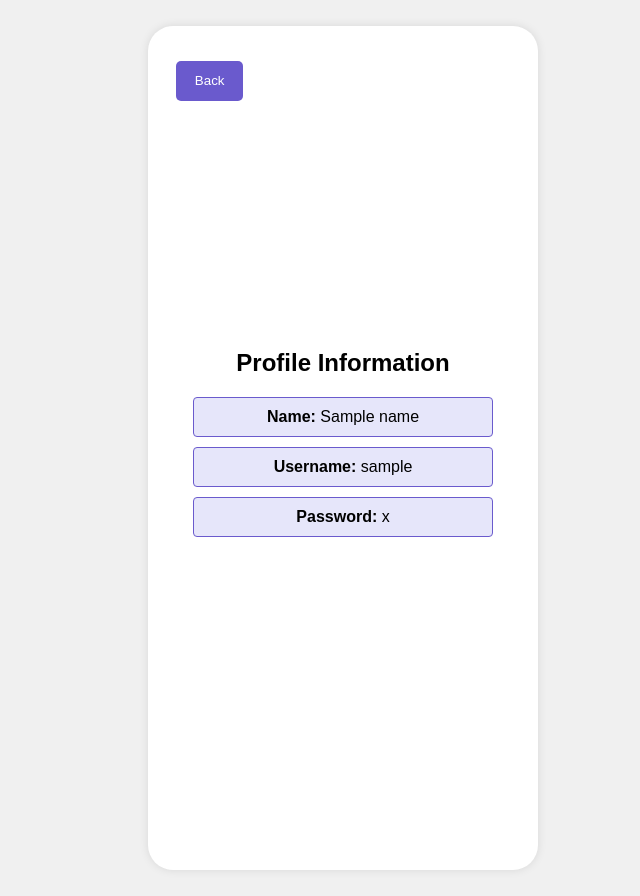
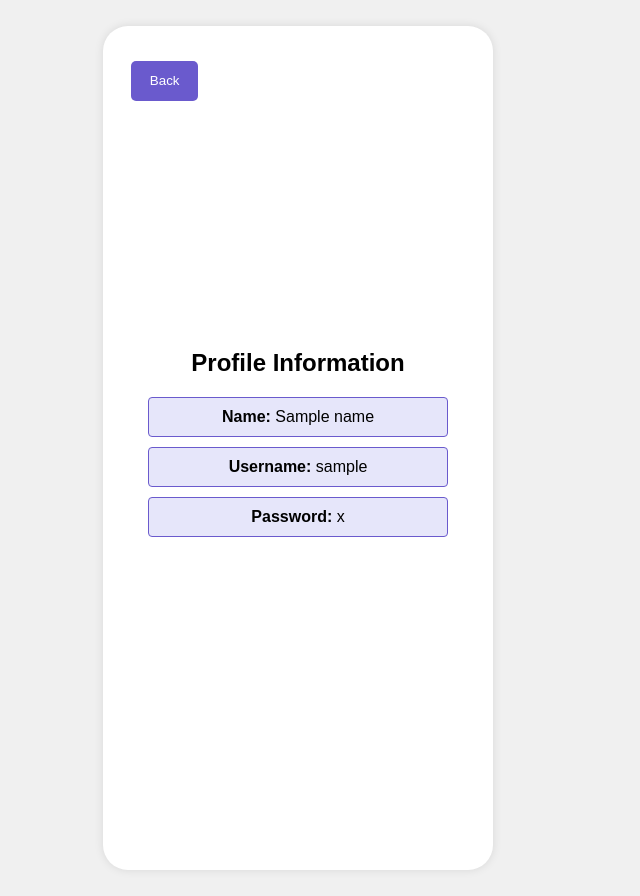
Before and after one commit to software-students-fall2023/2-web-app-exercise-team-2, a Flask app: template templates/viewProfile.html in a window 1280 px wide. Shown: the whole page, without its empty margins (342-982 px from the left). Run offline with Flask 3, Linux system fonts and the light colour scheme; the template is opened without the code that fills it: most values are stand-ins (such as "Sample title", 1, 10 or a date in 2020).

Commit message:
viewprofule cintainer issue

```diff
--- a/templates/viewProfile.html
+++ b/templates/viewProfile.html
@@ -86,29 +86,19 @@ body {
     font-weight: bold;
 }
 </style>
-<div class="container">
 <div class="phone-container">
     <button class="top-left" onclick="goBack()">Back</button>
-<!-- <div class="profilePhoto"></div> -->
+    <div class="title">Profile Information</div>
     <div class="container">
-
-        <div class="title">Profile Information</div>
-        <!-- <input type="text" class="input" placeholder="Username" disabled="disabled">
-        <input type="password" class="input" placeholder="Password" disabled="disabled">
-
-        </form>
-    </div> -->
         <div class="input">
             Name: <span>{{ name }}</span>
         </div>
         <div class="input">
             Username: <span>{{ username }}</span>
         </div>
-        <!-- Consider omitting the password display for security reasons -->
         <div class="input">
             Password: <span>{{ password }}</span>
         </div>
-</div>
     <script>
         function goBack() {
             window.location.href = "/mainscreen";
```
